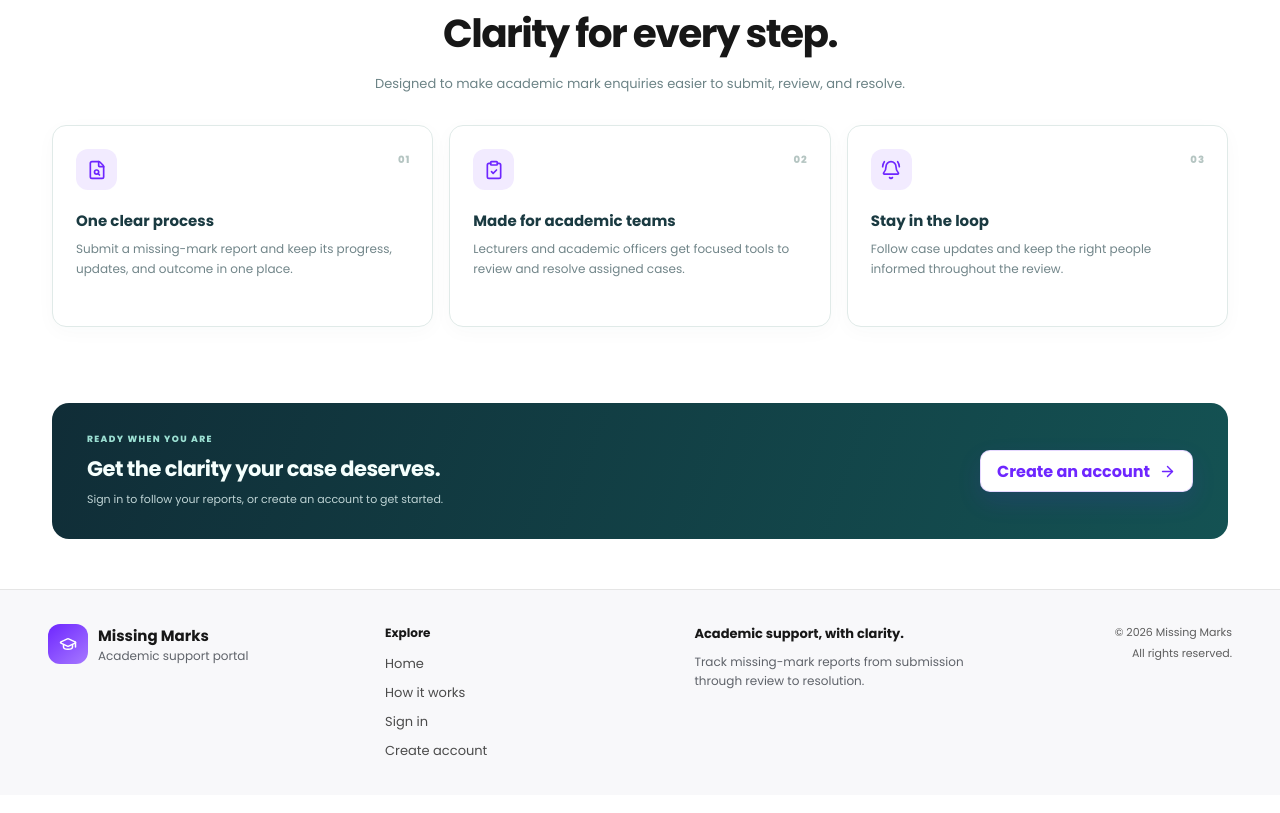
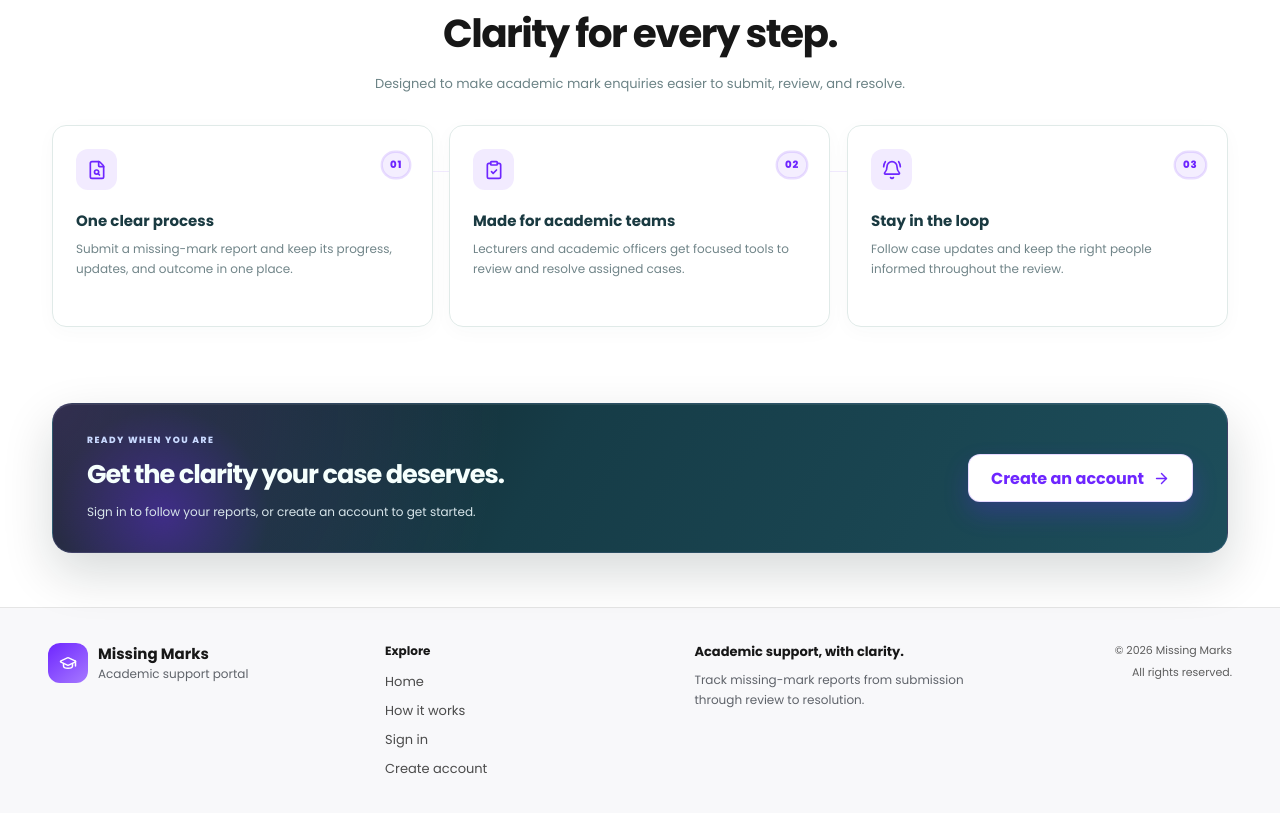
Before and after one commit to jeremi563/missing-marks-management-system, a React (Vite) app in the folder frontend/: page / in a window 1280 px wide. Shown: the part 880-1693 px from the top of the page. Built offline with nearby package versions, Linux system fonts and the light colour scheme; no server answers.

Commit message:
style: polish landing page step cards and CTA

```diff
--- a/frontend/src/pages/LandingPage.jsx
+++ b/frontend/src/pages/LandingPage.jsx
@@ -1,3 +1,4 @@
+import { useEffect, useRef, useState } from 'react'
 import {
   ArrowRight, BellRing, Check, ClipboardCheck, FileSearch, GraduationCap, ShieldCheck,
 } from 'lucide-react'
@@ -22,6 +23,30 @@ const benefits = [
 ]
 
 export default function LandingPage() {
+  const benefitsSectionRef = useRef(null)
+  const [revealedBenefits, setRevealedBenefits] = useState([])
+  const [benefitRevealReady, setBenefitRevealReady] = useState(false)
+
+  useEffect(() => {
+    const section = benefitsSectionRef.current
+    if (!section || !('IntersectionObserver' in window)
+      || window.matchMedia('(prefers-reduced-motion: reduce)').matches) return undefined
+
+    const observer = new IntersectionObserver((entries) => {
+      const visibleIndexes = entries
+        .filter((entry) => entry.isIntersecting)
+        .map((entry) => entry.target.dataset.benefitIndex)
+
+      if (!visibleIndexes.length) return
+      setBenefitRevealReady(true)
+      setRevealedBenefits((current) => [...new Set([...current, ...visibleIndexes])])
+      entries.filter((entry) => entry.isIntersecting).forEach((entry) => observer.unobserve(entry.target))
+    }, { rootMargin: '0px 0px -8% 0px', threshold: 0.15 })
+
+    section.querySelectorAll('.benefit-card').forEach((card) => observer.observe(card))
+    return () => observer.disconnect()
+  }, [])
+
   return (
     <main className="landing-page">
       <header className="public-nav">
@@ -72,15 +97,20 @@ export default function LandingPage() {
         </div>
       </section>
 
-      <section className="landing-benefits" id="overview">
+      <section className="landing-benefits" id="overview" ref={benefitsSectionRef}>
         <div className="landing-section-heading">
           <p className="eyebrow">A BETTER WAY TO FOLLOW UP</p>
           <h2>Clarity for every step.</h2>
           <p>Designed to make academic mark enquiries easier to submit, review, and resolve.</p>
         </div>
-        <div className="benefit-grid">
+        <div className={`benefit-grid${benefitRevealReady ? ' benefit-grid-enhanced' : ''}`}>
           {benefits.map(({ icon: Icon, title, description }, index) => (
-            <article className="benefit-card" key={title}>
+            <article
+              className={`benefit-card${revealedBenefits.includes(String(index)) ? ' benefit-card-visible' : ''}`}
+              data-benefit-index={index}
+              key={title}
+              style={{ transitionDelay: `${index * 120}ms` }}
+            >
               <span className="benefit-icon"><Icon size={20} /></span>
               <span className="benefit-index">0{index + 1}</span>
               <h3>{title}</h3>
--- a/frontend/src/styles/DesignSystem.css
+++ b/frontend/src/styles/DesignSystem.css
@@ -308,16 +308,165 @@ tr:hover td { background: #f8fbfa; }
 .landing-section-heading h2 { margin: 0 0 10px; color: var(--navy); font-size: clamp(28px, 3.7vw, 39px); letter-spacing: -.04em; }
 .landing-section-heading > p:last-child { margin: 0; color: #6c8386; font-size: 13px; line-height: 1.7; }
 .benefit-grid { display: grid; grid-template-columns: repeat(3, minmax(0, 1fr)); gap: 16px; }
-.benefit-card { position: relative; min-height: 202px; padding: 23px; background: #fff; border: 1px solid #e0eae8; border-radius: 14px; box-shadow: 0 5px 20px #163c4007; }
-.benefit-icon { display: grid; place-items: center; width: 41px; height: 41px; color: var(--teal); background: var(--teal-soft); border-radius: 12px; }
-.benefit-index { position: absolute; top: 26px; right: 22px; color: #b5c5c2; font-size: 10px; font-weight: 750; letter-spacing: .1em; }
+.benefit-card {
+  position: relative;
+  min-height: 202px;
+  padding: 23px;
+  background: #fff;
+  border: 1px solid #e0eae8;
+  border-radius: 14px;
+  box-shadow: 0 5px 20px #163c4007;
+  opacity: 0;
+  transform: translateY(18px) scale(.98);
+  transition: transform .48s cubic-bezier(.2,.8,.2,1), opacity .48s ease, box-shadow .24s ease, border-color .24s ease;
+  will-change: transform;
+}
+.benefit-card-visible {
+  opacity: 1;
+  transform: translateY(0) scale(1);
+}
+.benefit-card::before {
+  position: absolute;
+  inset: 0 auto auto 0;
+  width: 100%;
+  height: 2px;
+  border-radius: 14px 14px 0 0;
+  background: linear-gradient(90deg, var(--primary), transparent);
+  opacity: 0;
+  transition: opacity .2s ease;
+  content: "";
+}
+.benefit-card::after {
+  position: absolute;
+  right: 28px;
+  bottom: 18px;
+  left: 28px;
+  height: 1px;
+  background: linear-gradient(90deg, rgba(110, 38, 255, 0), rgba(110, 38, 255, .22), rgba(110, 38, 255, 0));
+  opacity: 0;
+  transition: opacity .2s ease;
+  content: "";
+}
+.benefit-card:hover {
+  transform: translateY(-6px);
+  border-color: rgba(110, 38, 255, .35);
+  box-shadow: 0 18px 28px rgba(110, 38, 255, .08);
+}
+.benefit-card:hover::before,
+.benefit-card:hover::after { opacity: 1; }
+.benefit-icon {
+  display: grid;
+  place-items: center;
+  width: 41px;
+  height: 41px;
+  color: var(--primary);
+  background: var(--secondary-soft);
+  border-radius: 12px;
+  transition: transform .22s ease, box-shadow .22s ease, background .22s ease, color .22s ease;
+}
+.benefit-card:hover .benefit-icon {
+  transform: scale(1.05);
+  box-shadow: 0 12px 22px rgba(110, 38, 255, .18);
+}
+.benefit-index {
+  position: absolute;
+  top: 26px;
+  right: 22px;
+  display: grid;
+  place-items: center;
+  min-width: 26px;
+  height: 26px;
+  padding: 0 7px;
+  color: var(--primary);
+  background: rgba(110, 38, 255, .08);
+  border: 1px solid rgba(110, 38, 255, .14);
+  border-radius: 999px;
+  font-size: 10px;
+  font-weight: 750;
+  letter-spacing: .1em;
+  animation: badgePulse 2s ease-in-out infinite;
+}
+@keyframes badgePulse {
+  0%, 100% { transform: scale(1); box-shadow: 0 0 0 0 rgba(110, 38, 255, .18); }
+  50% { transform: scale(1.06); box-shadow: 0 0 0 8px rgba(110, 38, 255, 0); }
+}
 .benefit-card h3 { margin: 19px 0 7px; color: #1a3a41; font-size: 15px; }
 .benefit-card p { margin: 0; color: #718589; font-size: 12px; line-height: 1.7; }
-.landing-cta { display: flex; align-items: center; justify-content: space-between; gap: 25px; width: min(calc(100% - 64px), 1176px); margin: 0 auto 50px; padding: 30px 35px; color: #f5fffd; background: linear-gradient(110deg, #102d37, #145253); border-radius: 17px; }
-.landing-cta .eyebrow { margin: 0 0 7px; color: #9bdfd2; font-size: 9px; letter-spacing: .15em; }
-.landing-cta h2 { margin: 0 0 7px; color: #f5fffd; font-size: 21px; letter-spacing: -.025em; }
-.landing-cta p:last-child { margin: 0; color: #bfd4d5; font-size: 11px; line-height: 1.6; }
-.landing-cta .button { flex: 0 0 auto; }
+
+@media (min-width: 900px) {
+  .benefit-grid {
+    position: relative;
+  }
+  .benefit-grid::before {
+    position: absolute;
+    top: 46px;
+    right: 16%;
+    left: 16%;
+    height: 1px;
+    background: linear-gradient(90deg, rgba(110, 38, 255, 0), rgba(110, 38, 255, .18), rgba(110, 38, 255, 0));
+    content: "";
+  }
+}
+.landing-cta {
+  position: relative;
+  display: flex;
+  align-items: center;
+  justify-content: space-between;
+  gap: 24px;
+  width: min(calc(100% - 64px), 1176px);
+  margin: 0 auto 54px;
+  padding: 30px 34px;
+  color: #f5fffd;
+  background:
+    radial-gradient(circle at top left, rgba(167, 124, 255, 0.22), transparent 38%),
+    linear-gradient(120deg, #10181d 0%, #163c47 42%, #1d4e5b 100%);
+  border: 1px solid rgba(166, 177, 255, 0.14);
+  border-radius: 20px;
+  box-shadow:
+    0 20px 50px rgba(8, 22, 27, 0.16),
+    inset 0 1px 0 rgba(255, 255, 255, 0.08);
+  overflow: hidden;
+}
+.landing-cta::before {
+  position: absolute;
+  inset: 0 auto auto 0;
+  width: 220px;
+  height: 220px;
+  background: radial-gradient(circle, rgba(110, 38, 255, 0.34), transparent 68%);
+  content: "";
+  pointer-events: none;
+}
+.landing-cta > div {
+  position: relative;
+  z-index: 1;
+}
+.landing-cta .eyebrow {
+  margin: 0 0 8px;
+  color: #c9d9ff;
+  font-size: 9px;
+  letter-spacing: 0.16em;
+}
+.landing-cta h2 {
+  margin: 0 0 8px;
+  color: #f5fffd;
+  font-size: clamp(24px, 2vw, 31px);
+  letter-spacing: -.04em;
+}
+.landing-cta p:last-child {
+  margin: 0;
+  color: #d8e6eb;
+  font-size: 12px;
+  line-height: 1.7;
+}
+.landing-cta .button {
+  position: relative;
+  z-index: 1;
+  flex-shrink: 0;
+  min-height: 48px;
+  padding: 0 22px;
+  border-radius: 12px;
+  box-shadow: 0 12px 24px rgba(110, 38, 255, 0.24);
+}
 .public-footer { display: flex; justify-content: space-between; width: min(100%, 1240px); margin: 0 auto; padding: 20px 32px 26px; color: #819697; border: 0; font-size: 10px; }
 
 @media (max-width: 980px) {
@@ -347,7 +496,17 @@ tr:hover td { background: #f8fbfa; }
   .landing-benefits { padding: 47px 21px 54px; }
   .benefit-grid { grid-template-columns: 1fr; }
   .benefit-card { min-height: 0; }
-  .landing-cta { align-items: flex-start; flex-direction: column; width: calc(100% - 42px); margin-bottom: 30px; padding: 25px; }
+  .landing-cta {
+    align-items: flex-start;
+    flex-direction: column;
+    width: calc(100% - 42px);
+    margin-bottom: 30px;
+    padding: 24px 22px;
+  }
+  .landing-cta .button {
+    width: 100%;
+    justify-content: center;
+  }
   .public-footer { gap: 10px; padding: 18px 21px 24px; }
   .dashboard-content { padding: 23px 17px; }
   .topbar { height: 64px; padding: 0 15px; }
@@ -366,6 +525,10 @@ tr:hover td { background: #f8fbfa; }
 
 @media (prefers-reduced-motion: reduce) {
   *, *::before, *::after { scroll-behavior: auto !important; transition-duration: .01ms !important; animation-duration: .01ms !important; }
+  .benefit-card,
+  .benefit-card-visible,
+  .benefit-icon,
+  .benefit-index { opacity: 1; transform: none; transition: none; animation: none; }
 }
 
 .theme-toggle {
```
